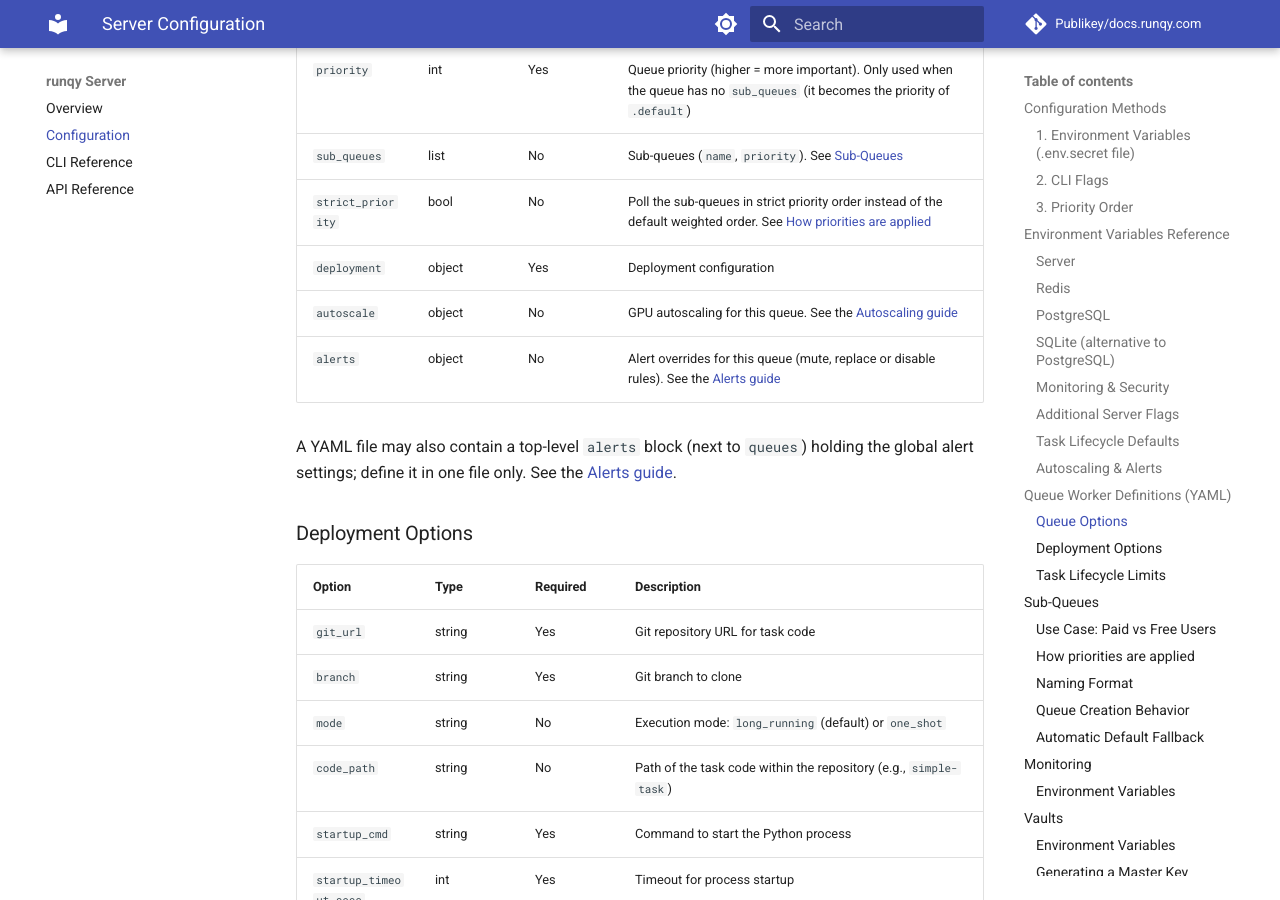
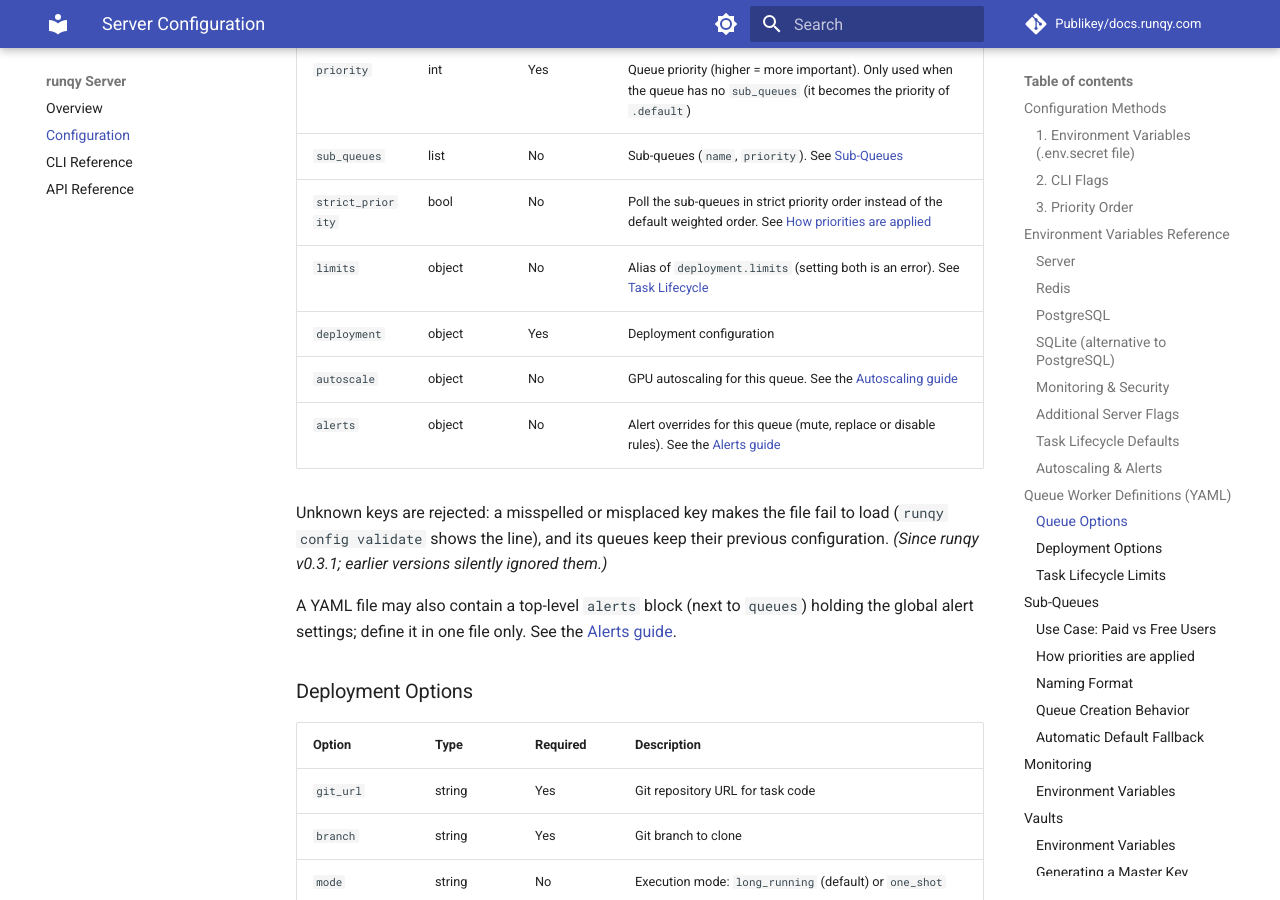
Before and after one commit to Publikey/docs.runqy.com, an MkDocs documentation site: the page built from docs/server/configuration.md, in a window 1280 px wide and 900 px high, scrolled down 5035 px. Built offline with MkDocs 1.6.1 and Material for MkDocs 9.7.7, drawn with Linux system fonts in a browser that asks for light colours; comment, search, counter and statistics services are not loaded.

Commit message:
docs: unknown queue YAML keys are rejected; queue-level limits alias
Co-Authored-By: Claude Opus 5.5 <noreply@anthropic.com>

```diff
--- a/docs/server/configuration.md
+++ b/docs/server/configuration.md
@@ -159,9 +159,14 @@ queues:
 | `priority` | int | Yes | Queue priority (higher = more important). Only used when the queue has no `sub_queues` (it becomes the priority of `.default`) |
 | `sub_queues` | list | No | Sub-queues (`name`, `priority`). See [Sub-Queues](#sub-queues) |
 | `strict_priority` | bool | No | Poll the sub-queues in strict priority order instead of the default weighted order. See [How priorities are applied](#how-priorities-are-applied) |
+| `limits` | object | No | Alias of `deployment.limits` (setting both is an error). See [Task Lifecycle](../guides/task-lifecycle.md) |
 | `deployment` | object | Yes | Deployment configuration |
 | `autoscale` | object | No | GPU autoscaling for this queue. See the [Autoscaling guide](../guides/autoscaling.md) |
 | `alerts` | object | No | Alert overrides for this queue (mute, replace or disable rules). See the [Alerts guide](../guides/alerting.md#per-queue-overrides) |
+
+Unknown keys are rejected: a misspelled or misplaced key makes the file fail to load (`runqy config
+validate` shows the line), and its queues keep their previous configuration. *(Since runqy v0.3.1;
+earlier versions silently ignored them.)*
 
 A YAML file may also contain a top-level `alerts` block (next to `queues`) holding the global
 alert settings; define it in one file only. See the [Alerts guide](../guides/alerting.md).
```
